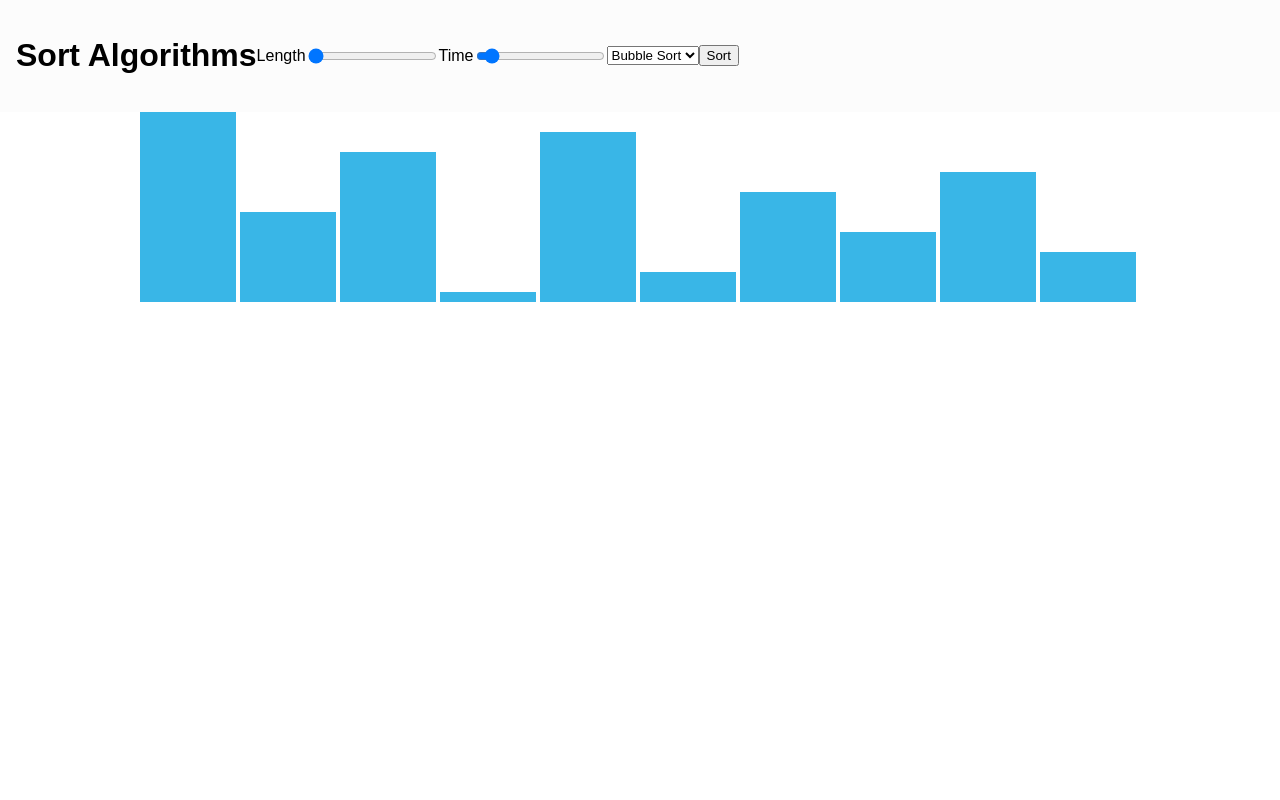
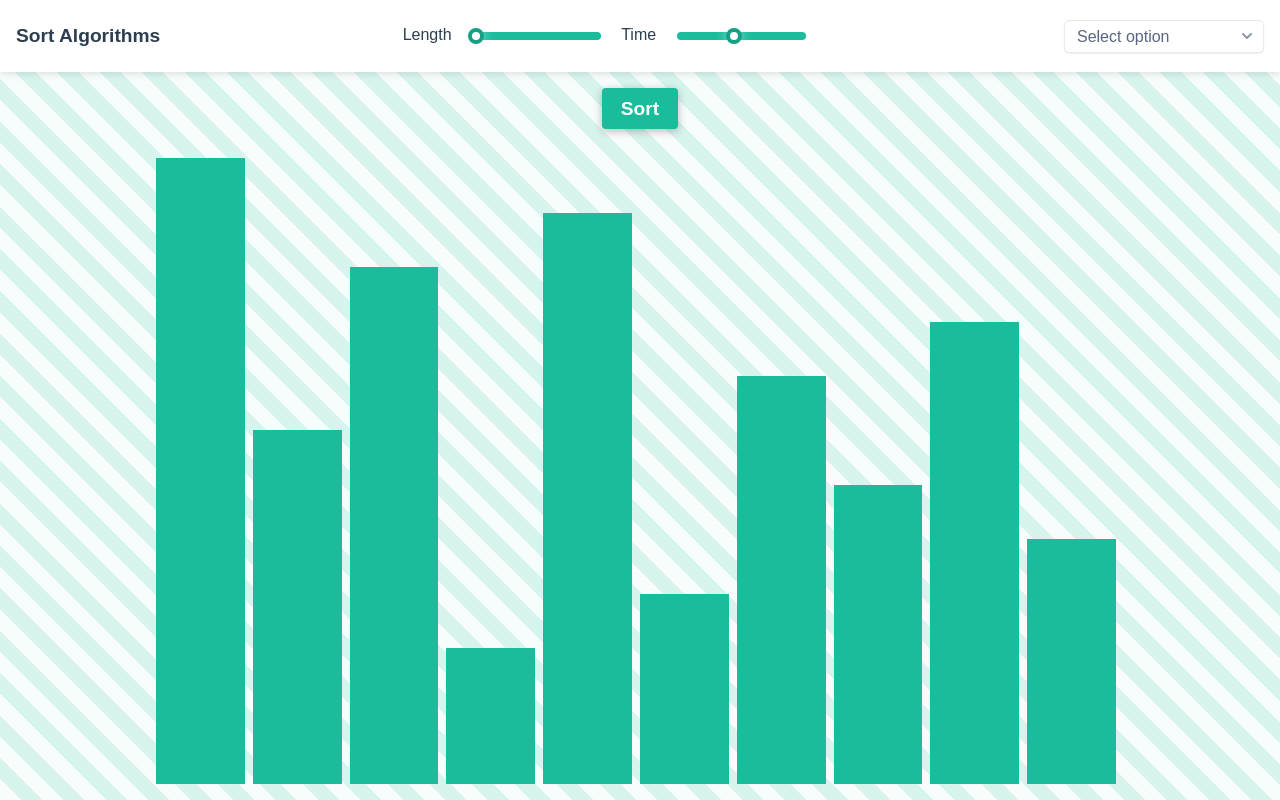
Before and after one commit to kmalaver/sort-algorithms, a plain HTML site: page index.html in a window 1280 px wide. Drawn offline with Linux system fonts and the light colour scheme.

Commit message:
[ADD] algorithm selector

```diff
--- a/algorithms.js
+++ /dev/null
@@ -1,26 +0,0 @@
-import { focusNode, swap, sleep } from './utils.js';
-
-export async function bubble(arr, nodes, control) {
-  let len = arr.length;
-
-  for (let i = 0; i < len; i++) {
-    for (let j = 0; j < len - i - 1; j++) {
-      if (control.stop) {
-        return;
-      }
-      if (arr[j] > arr[j + 1]) {
-        let temp = arr[j];
-        arr[j] = arr[j + 1];
-        arr[j + 1] = temp;
-        const unfocus = focusNode(nodes[j]);
-        const unfocus2 = focusNode(nodes[j + 1]);
-        await sleep(control.time);
-        swap(nodes[j], nodes[j + 1]);
-
-        unfocus();
-        unfocus2();
-      }
-    }
-  }
-  return arr;
-}
--- /dev/null
+++ b/css/button.css
@@ -0,0 +1,37 @@
+.btn-container {
+  display: flex;
+  position: absolute;
+  top: calc(100% + 1rem);
+  left: calc(50% - 50px);
+  justify-content: center;
+  width: 100px;
+}
+
+.btn-action {
+  padding: 0.6rem 1.2rem;
+  border: none;
+  background-color: var(--color-main);
+  color: #fff;
+  font-weight: 700;
+  font-size: 1.2rem;
+  cursor: pointer;
+  border-radius: 4px;
+  transition: 0.2s;
+  box-shadow: 0 2px 8px 0 #00000044;
+}
+
+.btn-action.cancel {
+  background-color: #e74c3c;
+}
+
+.btn-action:hover {
+  transform: scale(1.2);
+}
+
+.btn-action:active {
+  transform: scale(1);
+}
+
+.btn-action:disabled {
+  display: none;
+}
--- /dev/null
+++ b/css/main.css
@@ -0,0 +1,73 @@
+@import './select.css';
+@import './range.css';
+@import './button.css';
+
+* {
+  box-sizing: border-box;
+  color: #2c3e50;
+}
+
+:root {
+  --c1: #1abc9c09;
+  --c2: #1abc9c2c;
+  --color-main: #1abc9c;
+}
+
+body {
+  font-family: sans-serif;
+  margin: 0;
+}
+
+.app {
+  display: flex;
+  flex-direction: column;
+  height: 100vh;
+
+  background: repeating-linear-gradient(
+    45deg,
+    var(--c1),
+    var(--c1) 15px,
+    var(--c2) 15px,
+    var(--c2) 30px
+  );
+}
+
+.header {
+  padding: 1rem;
+  background: #fff;
+  display: flex;
+  justify-content: space-between;
+  align-items: center;
+  box-shadow: 0 1px 8px 0 #00000022;
+  position: relative;
+}
+
+.logo {
+  font-size: 1.2rem;
+}
+
+.bars-container {
+  display: flex;
+  flex: 1;
+  justify-content: center;
+  align-items: flex-end;
+  transition: 0.2s;
+  max-width: 1000px;
+  width: 100%;
+  margin: auto;
+  padding: 2rem 1rem 1rem;
+}
+
+.bar {
+  flex: 1 1 0px;
+  background-color: #1abc9c;
+  margin-right: 8px;
+}
+
+.bar.focused {
+  background-color: #f1c40f;
+}
+
+.bar.finish {
+  background-color: #e67e22;
+}
--- /dev/null
+++ b/css/range.css
@@ -0,0 +1,25 @@
+.range {
+  -webkit-appearance: none;
+  appearance: none;
+  background: #1abc9c;
+  border-radius: 1rem;
+  margin: 1rem;
+}
+
+.range::-webkit-slider-thumb {
+  -webkit-appearance: none;
+  appearance: none;
+  background-color: #fff;
+  width: 8px;
+  height: 8px;
+  border-radius: 50%;
+  transform: scale(2);
+  box-shadow: 0 0 6px 0px #ffffff88;
+  cursor: grab;
+  border: 2px solid #16a085;
+  transition: 0.2s;
+}
+
+.range::-webkit-slider-thumb:active {
+  transform: scale(2.4);
+}
--- /dev/null
+++ b/css/select.css
@@ -0,0 +1,62 @@
+.select {
+  position: relative;
+  min-width: 200px;
+}
+
+.select svg {
+  position: absolute;
+  right: 12px;
+  top: calc(50% - 3px);
+  width: 10px;
+  height: 6px;
+  stroke-width: 2px;
+  stroke: #9098a9;
+  fill: none;
+  stroke-linecap: round;
+  stroke-linejoin: round;
+  pointer-events: none;
+}
+
+.select select {
+  -webkit-appearance: none;
+  padding: 7px 40px 7px 12px;
+  width: 100%;
+  border: 1px solid #e8eaed;
+  border-radius: 5px;
+  background: #fff;
+  box-shadow: 0 1px 3px -2px #9098a9;
+  cursor: pointer;
+  font-family: inherit;
+  font-size: 16px;
+  transition: all 150ms ease;
+}
+
+.select select:required:invalid {
+  color: #5a667f;
+}
+
+.select select option {
+  color: #223254;
+}
+
+.select select option[value=''][disabled] {
+  display: none;
+}
+
+.select select:focus {
+  outline: none;
+  border-color: var(--color-main);
+  box-shadow: 0 0 0 2px #1abc9c33;
+}
+
+.select select:hover + svg {
+  stroke: var(--color-main);
+}
+
+.sprites {
+  position: absolute;
+  width: 0;
+  height: 0;
+  pointer-events: none;
+  user-select: none;
+}
--- a/index.html
+++ b/index.html
@@ -1,31 +1,62 @@
 <!DOCTYPE html>
 <html lang="en">
   <head>
-  <meta charset="UTF-8">
-  <meta http-equiv="X-UA-Compatible" content="IE=edge">
-  <meta name="viewport" content="width=device-width, initial-scale=1.0">
+    <meta charset="UTF-8" />
+    <meta http-equiv="X-UA-Compatible" content="IE=edge" />
+    <meta name="viewport" content="width=device-width, initial-scale=1.0" />
     <title>Document</title>
-  <link rel="stylesheet" href="main.css">
+    <link rel="stylesheet" href="css/main.css" />
   </head>
   <body>
+    <div class="app">
       <header class="header">
-    <h1>Sort Algorithms</h1>
+        <strong class="logo"> Sort Algorithms </strong>
+        <div>
           <label for="input-length">Length</label>
-    <input id="input-length" type="range" min="10" max="50" step="1" >
+          <input
+            class="range"
+            id="input-length"
+            type="range"
+            min="10"
+            max="50"
+            step="1"
+          />
 
           <label for="input-time">Time</label>
-    <input id="input-time" type="range" min="20" max="400" step="10" >
+          <input
+            class="range"
+            id="input-time"
+            type="range"
+            min="10"
+            max="100"
+            step="10"
+          />
+        </div>
 
-
-    <select id="">
-      <option value="">Bubble Sort</option>
+        <label class="select" for="slct">
+          <select id="select-algorithm" required="required">
+            <option value="" disabled="disabled" selected="selected">
+              Select option
+            </option>
           </select>
+          <svg>
+            <use xlink:href="#select-arrow-down"></use>
+          </svg>
+        </label>
+        <div class="btn-container">
           <button class="btn-action" id="btn-sort">Sort</button>
-    <button class="btn-action" id="btn-cancel" disabled>Cancel</button>
+          <button class="btn-action cancel" id="btn-cancel" disabled>
+            Cancel
+          </button>
+        </div>
       </header>
-  <main>
-    <div id="bars-container" class="bars-container"></div>
-  </main>
-  <script type="module" src="index.js"></script>
+      <main id="bars-container" class="bars-container"></main>
+    </div>
+    <svg class="sprites">
+      <symbol id="select-arrow-down" viewbox="0 0 10 6">
+        <polyline points="1 1 5 5 9 1"></polyline>
+      </symbol>
+    </svg>
+    <script type="module" src="js/index.js"></script>
   </body>
 </html>
--- /dev/null
+++ b/js/algorithms.js
@@ -0,0 +1,59 @@
+import { focusNode, swap, sleep } from './utils.js';
+
+export async function bubble(arr, nodes, control) {
+  let len = arr.length;
+
+  for (let i = 0; i < len; i++) {
+    for (let j = 0; j < len - i - 1; j++) {
+      if (control.stop) {
+        return;
+      }
+      if (arr[j] > arr[j + 1]) {
+        let temp = arr[j];
+        arr[j] = arr[j + 1];
+        arr[j + 1] = temp;
+        const unfocus = focusNode(nodes[j]);
+        const unfocus2 = focusNode(nodes[j + 1]);
+        await sleep(control.time);
+        swap(nodes[j], nodes[j + 1]);
+
+        unfocus();
+        unfocus2();
+      }
+    }
+  }
+  return arr;
+}
+
+export async function selectionSort(A, nodes, control) {
+  let len = A.length;
+  for (let i = 0; i < len - 1; i = i + 1) {
+    let j_min = i;
+    for (let j = i + 1; j < len; j = j + 1) {
+      if (A[j] < A[j_min]) {
+        j_min = j;
+      }
+    }
+    if (j_min !== i) {
+      let temp = A[i];
+      A[i] = A[j_min];
+      A[j_min] = temp;
+
+      const unfocus = focusNode(nodes[i]);
+      const unfocus2 = focusNode(nodes[j_min]);
+
+      await sleep(control.time * 2);
+      swap(nodes[i], nodes[j_min]);
+
+      unfocus();
+      unfocus2();
+    }
+  }
+}
+
+const algorithms = [
+  { name: 'Bubble Sort', fun: bubble },
+  { name: 'Selection Sort', fun: selectionSort },
+];
+
+export default algorithms;
--- a/index.js
+++ b/js/index.js
@@ -1,9 +1,10 @@
-import { bubble } from './algorithms.js';
+import algorithms, { bubble, selectionSort } from './algorithms.js';
 import { generateRandomNumbers, makeNumberNodes, execSort } from './utils.js';
 
 const HEIGHT_DIF = 20;
 let numsArr = [];
 let time = 50;
+let currentAlgorithm = 0;
 
 // dom elements
 const container = document.getElementById('bars-container');
@@ -11,6 +12,7 @@ const btnSort = document.getElementById('btn-sort');
 const btnCancel = document.getElementById('btn-cancel');
 const inputLength = document.getElementById('input-length');
 const inputTime = document.getElementById('input-time');
+const selectAlgorithm = document.getElementById('select-algorithm');
 
 // events
 btnSort.addEventListener('click', async () => {
@@ -19,7 +21,12 @@ btnSort.addEventListener('click', async () => {
   inputTime.disabled = true;
   btnCancel.disabled = false;
 
-  await execSort(bubble, numsArr, container.childNodes, time);
+  await execSort(
+    algorithms[currentAlgorithm].fun,
+    numsArr,
+    container.childNodes,
+    time
+  );
 
   btnSort.disabled = false;
   inputLength.disabled = false;
@@ -37,11 +44,23 @@ inputTime.addEventListener('change', (e) => {
   time = parseInt(e.currentTarget.value);
 });
 
+selectAlgorithm.addEventListener('change', (e) => {
+  currentAlgorithm = parseInt(e.currentTarget.value);
+});
+
 function init() {
   inputLength.value = 10;
   inputTime.value = time;
   numsArr = generateRandomNumbers(10, HEIGHT_DIF);
   container.append(...makeNumberNodes(numsArr));
+
+  algorithms.forEach((algorithm, i) => {
+    const option = document.createElement('option');
+    option.value = i;
+    option.innerText = algorithm.name;
+
+    selectAlgorithm.appendChild(option);
+  });
 }
 
 init();
--- a/utils.js
+++ b/js/utils.js
@@ -24,7 +24,7 @@ export const makeNumberNodes = (numbers) => {
   numbers.forEach((number) => {
     const node = document.createElement('div');
     node.className = 'bar';
-    node.style.height = `${number + 10}px`;
+    node.style.height = `${(number / numbers.length) * 4 + 20}%`;
 
     nodes.push(node);
   });
--- a/main.css
+++ /dev/null
@@ -1,45 +0,0 @@
-* {
-  box-sizing: border-box;
-}
-
-body {
-  font-family: sans-serif;
-  margin: 0;
-}
-
-.header {
-  padding: 1rem;
-  background: #fcfcfc;
-  display: flex;
-  align-items: center;
-}
-
-.bars-container {
-  display: flex;
-  justify-content: center;
-  align-items: flex-end;
-  transition: 0.2s;
-  max-width: 1000px;
-  margin: auto;
-}
-
-.bar {
-  flex: 1 1 0px;
-  background-color: rgb(57, 182, 231);
-  margin-right: 4px;
-}
-
-.bar.focused {
-  background-color: rgb(255, 208, 0);
-}
-
-.bar.finish {
-  background-color: teal;
-}
-
-.btn-action {
-}
-
-.btn-action:disabled {
-  display: none;
-}
```
Lines whose indentation alone changed are shown as unchanged.
